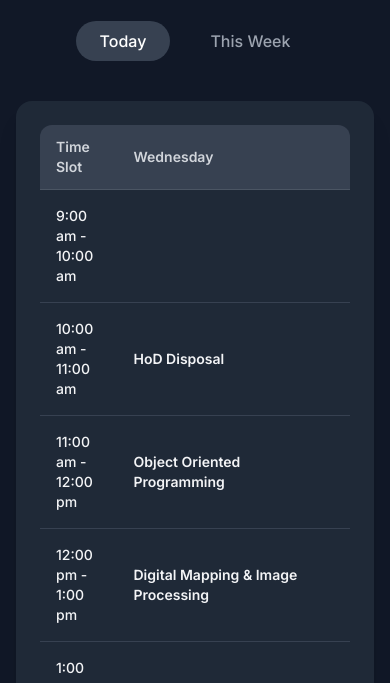
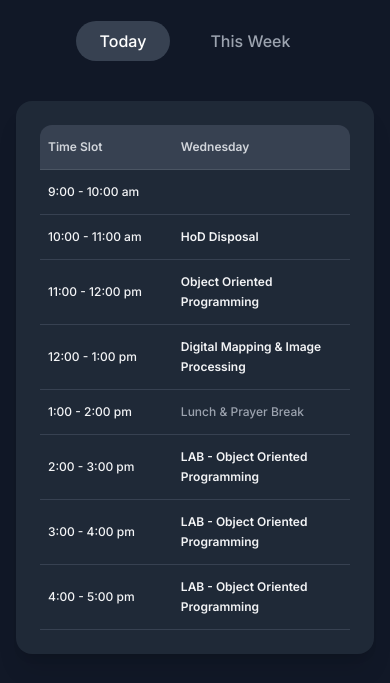
Before and after one commit to AlleyNawaz/class-schedule-igis, a plain HTML site: page index.html in a window 390 px wide. Shown: the part 155-838 px from the top of the page. Drawn offline with nearby package versions, Linux system fonts and the light colour scheme.

Commit message:
Enhance mobile responsiveness of timetable layout

```diff
--- a/index.html
+++ b/index.html
@@ -4,9 +4,7 @@
     <meta charset="UTF-8">
     <meta name="viewport" content="width=device-width, initial-scale=1.0">
     <title>Class Timetable</title>
-    <!-- Use the Inter font from Google Fonts for a clean, modern look -->
     <link href="https://fonts.googleapis.com/css2?family=Inter:wght@400;500;600;700&display=swap" rel="stylesheet">
-    <!-- Include Tailwind CSS for all styling -->
     <script src="https://cdn.tailwindcss.com"></script>
     <style>
         body {
@@ -14,8 +12,29 @@
             background-color: #1a202c; /* Dark background color */
             color: #e2e8f0; /* Light text color */
         }
+        /* Custom styles for better mobile handling */
         .table-cell-custom {
-            word-break: break-word; /* Prevents long words from overflowing */
+            word-break: break-word; /* Allows words to break and wrap */
+            overflow-wrap: break-word; /* Ensures long words don't overflow */
+        }
+
+        /* Adjust padding for smaller screens */
+        @media (max-width: 640px) { /* Tailwind's 'sm' breakpoint */
+            .table-auto-sm .py-4 { padding-top: 0.75rem; padding-bottom: 0.75rem; }
+            .table-auto-sm .px-4 { padding-left: 0.5rem; padding-right: 0.5rem; }
+            .table-auto-sm .text-sm { font-size: 0.75rem; } /* Smaller font for mobile */
+            .table-auto-sm .text-xs { font-size: 0.65rem; } /* Even smaller for time slots if needed */
+
+            /* Specific width adjustments for time slot column on small screens */
+            .time-slot-col {
+                width: 90px; /* Fixed width for time slots */
+                min-width: 90px;
+            }
+            /* Flexing other columns to fill remaining space */
+            .day-col {
+                width: 120px; /* Adjust as needed */
+                min-width: 120px;
+            }
         }
     </style>
 </head>
@@ -23,7 +42,6 @@
 
     <main class="w-full max-w-7xl mx-auto my-8">
 
-        <!-- Navigation and Title section with modern styling -->
         <header class="text-center mb-10">
             <h1 class="text-4xl sm:text-5xl font-extrabold text-white mb-2">
                 Class Timetable
@@ -37,10 +55,8 @@
             </nav>
         </header>
 
-        <!-- Timetable container with a sleek, dark card-like design -->
         <div id="timetable-container" class="bg-gray-800 rounded-2xl shadow-xl overflow-hidden p-6 md:p-8">
-            <!-- Timetable content will be dynamically loaded here -->
-        </div>
+            </div>
 
     </main>
 
@@ -51,14 +67,14 @@
             const timetableContainer = document.getElementById('timetable-container');
 
             const timetableData = {
-                '9:00 am - 10:00 am': ['','LAB - Soil Mechanics','','','Object Oriented Programming'],
-                '10:00 am - 11:00 am': ['Linear Algebra','LAB - Soil Mechanics','HoD Disposal','','Object Oriented Programming'],
-                '11:00 am - 12:00 pm': ['Linear Algebra','LAB - Soil Mechanics','Object Oriented Programming','Soil Mechanics','Linear Algebra'],
-                '12:00 pm - 1:00 pm': ['SAS Advisory','Digital Mapping & Image Processing','Digital Mapping & Image Processing','Soil Mechanics',''],
-                '1:00 pm - 2:00 pm': ['Lunch & Prayer Break','Lunch & Prayer Break','Lunch & Prayer Break','Lunch & Prayer Break','Lunch & Prayer Break'],
-                '2:00 pm - 3:00 pm': ['Occupational Health and Safety','LAB - Digital Mapping & Image Processing','LAB - Object Oriented Programming','Professional Ethics',''],
-                '3:00 pm - 4:00 pm': ['','LAB - Digital Mapping & Image Processing','LAB - Object Oriented Programming','Professional Ethics',''],
-                '4:00 pm - 5:00 pm': ['','LAB - Digital Mapping & Image Processing','LAB - Object Oriented Programming','',''],
+                '9:00 - 10:00 am': ['','LAB - Soil Mechanics','','','Object Oriented Programming'],
+                '10:00 - 11:00 am': ['Linear Algebra','LAB - Soil Mechanics','HoD Disposal','','Object Oriented Programming'],
+                '11:00 - 12:00 pm': ['Linear Algebra','LAB - Soil Mechanics','Object Oriented Programming','Soil Mechanics','Linear Algebra'],
+                '12:00 - 1:00 pm': ['SAS Advisory','Digital Mapping & Image Processing','Digital Mapping & Image Processing','Soil Mechanics',''],
+                '1:00 - 2:00 pm': ['Lunch & Prayer Break','Lunch & Prayer Break','Lunch & Prayer Break','Lunch & Prayer Break','Lunch & Prayer Break'],
+                '2:00 - 3:00 pm': ['Occupational Health and Safety','LAB - Digital Mapping & Image Processing','LAB - Object Oriented Programming','Professional Ethics',''],
+                '3:00 - 4:00 pm': ['','LAB - Digital Mapping & Image Processing','LAB - Object Oriented Programming','Professional Ethics',''],
+                '4:00 - 5:00 pm': ['','LAB - Digital Mapping & Image Processing','LAB - Object Oriented Programming','',''],
             };
 
             const days = ['Monday', 'Tuesday', 'Wednesday', 'Thursday', 'Friday'];
@@ -69,19 +85,19 @@
             const renderWeeklyTimetable = () => {
                 let htmlContent = `
                     <div class="overflow-x-auto">
-                        <table class="w-full text-left border-collapse">
+                        <table class="w-full text-left border-collapse table-auto-sm">
                             <thead>
                                 <tr class="bg-gray-700">
-                                    <th class="py-3 px-4 text-sm font-semibold text-gray-300 rounded-tl-xl border-b border-gray-600 w-1/6">Time Slot</th>
-                                    ${days.map(day => `<th class="py-3 px-4 text-sm font-semibold text-gray-300 border-b border-gray-600">${day}</th>`).join('')}
+                                    <th class="py-3 px-4 text-sm font-semibold text-gray-300 rounded-tl-xl border-b border-gray-600 time-slot-col">Time Slot</th>
+                                    ${days.map(day => `<th class="py-3 px-4 text-sm font-semibold text-gray-300 border-b border-gray-600 day-col">${day}</th>`).join('')}
                                 </tr>
                             </thead>
                             <tbody>
                                 ${Object.keys(timetableData).map(timeSlot => `
                                     <tr class="hover:bg-gray-700 transition-colors duration-200">
-                                        <td class="py-4 px-4 text-sm font-medium border-b border-gray-700">${timeSlot}</td>
+                                        <td class="py-4 px-4 text-sm font-medium border-b border-gray-700 time-slot-col">${timeSlot}</td>
                                         ${timetableData[timeSlot].map(cell => `
-                                            <td class="py-4 px-4 text-sm border-b border-gray-700 table-cell-custom ${cell.includes('Break') ? 'font-medium text-gray-400' : 'font-semibold'}">
+                                            <td class="py-4 px-4 text-sm border-b border-gray-700 table-cell-custom day-col ${cell.includes('Break') ? 'font-medium text-gray-400' : 'font-semibold'}">
                                                 ${cell}
                                             </td>
                                         `).join('')}
@@ -109,18 +125,18 @@
                 } else {
                     let htmlContent = `
                         <div class="overflow-x-auto">
-                            <table class="w-full text-left border-collapse">
+                            <table class="w-full text-left border-collapse table-auto-sm">
                                 <thead>
                                     <tr class="bg-gray-700">
-                                        <th class="py-3 px-4 text-sm font-semibold text-gray-300 rounded-tl-xl border-b border-gray-600 w-1/4">Time Slot</th>
-                                        <th class="py-3 px-4 text-sm font-semibold text-gray-300 rounded-tr-xl border-b border-gray-600 w-3/4">${days[currentDayIndex]}</th>
+                                        <th class="py-3 px-4 text-sm font-semibold text-gray-300 rounded-tl-xl border-b border-gray-600 time-slot-col">Time Slot</th>
+                                        <th class="py-3 px-4 text-sm font-semibold text-gray-300 rounded-tr-xl border-b border-gray-600 day-col">${days[currentDayIndex]}</th>
                                     </tr>
                                 </thead>
                                 <tbody>
                                     ${Object.keys(timetableData).map(timeSlot => `
                                         <tr class="hover:bg-gray-700 transition-colors duration-200">
-                                            <td class="py-4 px-4 text-sm font-medium border-b border-gray-700">${timeSlot}</td>
-                                            <td class="py-4 px-4 text-sm border-b border-gray-700 table-cell-custom ${timetableData[timeSlot][currentDayIndex].includes('Break') ? 'font-medium text-gray-400' : 'font-semibold'}">
+                                            <td class="py-4 px-4 text-sm font-medium border-b border-gray-700 time-slot-col">${timeSlot}</td>
+                                            <td class="py-4 px-4 text-sm border-b border-gray-700 table-cell-custom day-col ${timetableData[timeSlot][currentDayIndex].includes('Break') ? 'font-medium text-gray-400' : 'font-semibold'}">
                                                 ${timetableData[timeSlot][currentDayIndex]}
                                             </td>
                                         </tr>
```
